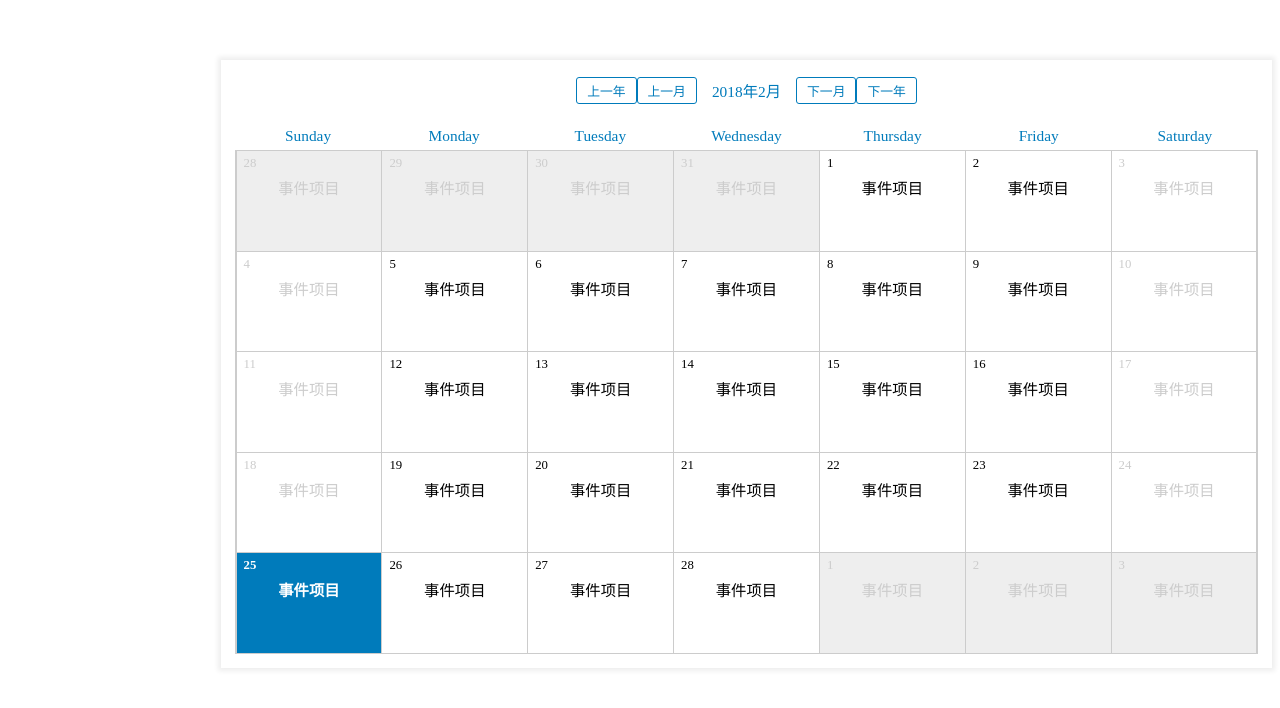
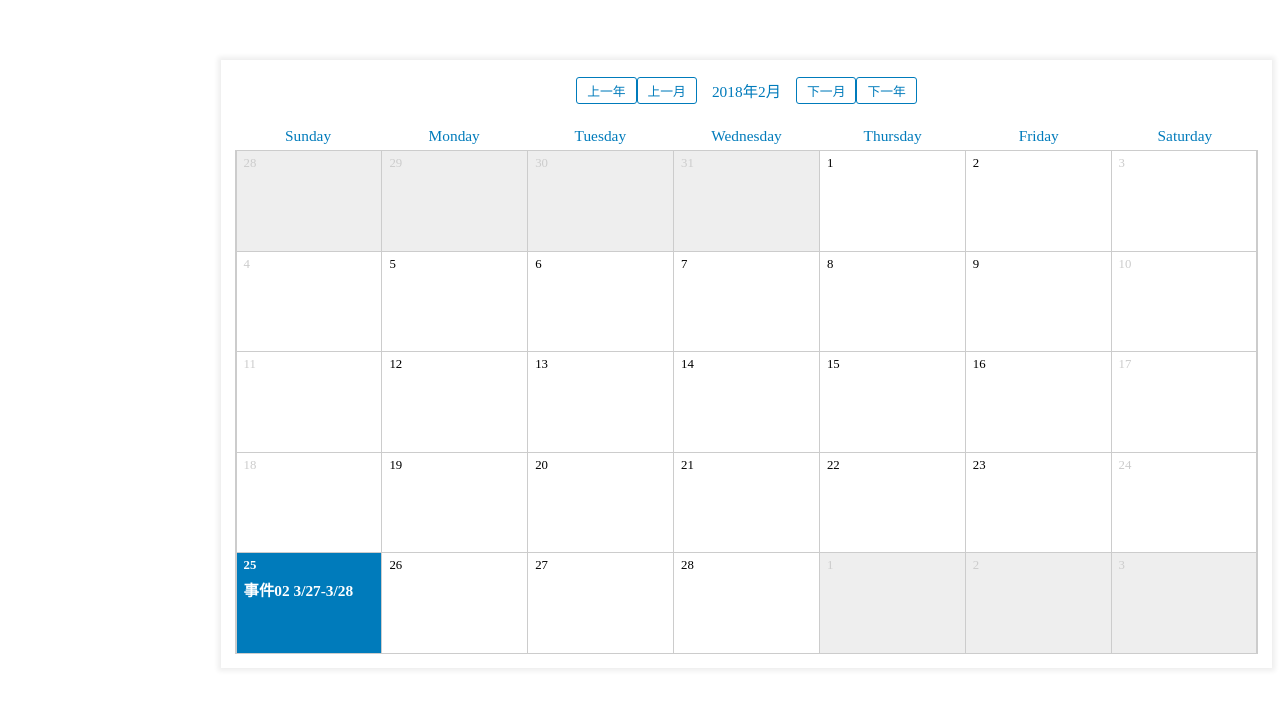
Before and after one commit to YuanBingrui/vue-event-fullcalendar, a Vue app: page / in a window 1280 px wide. Shown: the top 708 px of the page. Built offline with nearby package versions, Linux system fonts and the light colour scheme.

Commit message:
add baseEventCard component

```diff
--- a/src/App.vue
+++ b/src/App.vue
@@ -1,7 +1,7 @@
 <template>
   <div id="app">
     <div class="silde-menu"></div>
-    <event-calendar></event-calendar>
+    <event-calendar :events="demoEvents"></event-calendar>
   </div>
 </template>
 
@@ -15,7 +15,17 @@ export default {
   },
   data () {
     return {
-      primaryColor: '#e0ebaf'
+      primaryColor: '#e0ebaf',
+      demoEvents: [
+        {
+          title: '事件01 1/27-2/2',
+          date: '2018-03-05'
+        },
+        {
+          title: '事件02 3/27-3/28',
+          date: '2018-02-25'
+        }
+      ]
     }
   }
 }
--- a/src/components/EventCalendar/BaseDayCard.vue
+++ b/src/components/EventCalendar/BaseDayCard.vue
@@ -60,9 +60,6 @@ export default {
 }
 .day-card-box-event-view {
   font-size: 1.2vw;
-  display: flex;
-  justify-content: center;
-  align-items: center;
   margin-top: 5px;
 }
 .is-cur-month {
--- /dev/null
+++ b/src/components/EventCalendar/BaseEventCard.vue
@@ -0,0 +1,33 @@
+<template>
+  <div class="event-card-box">
+    {{event.title}}
+  </div>
+</template>
+
+<script>
+export default {
+  name: 'BaseEventCard',
+  props: {
+    event: {
+      type: Object
+    }
+  },
+  data () {
+    return {}
+  },
+  created () {
+
+  },
+  computed: {}
+}
+</script>
+
+<style>
+@import 'common.css';
+
+.event-card-box {
+  white-space: nowrap;
+  overflow: hidden;
+  text-overflow: ellipsis;
+}
+</style>
--- a/src/components/EventCalendar/EventCalendar.vue
+++ b/src/components/EventCalendar/EventCalendar.vue
@@ -20,7 +20,12 @@
             @click="selectedPresentDate(key, keyone)">
             <day-card
               :day-obj="calendarlineone">
-              <span>事件项目</span>
+              <event-card
+                v-for="event in events"
+                :key="event.date"
+                :event="event"
+                v-if="dataToMomentObj(calendarlineone.date) === event.date">
+              </event-card>
             </day-card>
           </div>
         </div>
@@ -35,18 +40,26 @@ import moment from 'moment'
 import TheCalendarHeader from './TheCalendarHeader'
 import TheWeekdays from './TheWeekdays'
 import BaseDayCard from './BaseDayCard'
+import BaseEventCard from './BaseEventCard'
 
 export default {
   name: 'EventCalendar',
   components: {
     'calendar-header': TheCalendarHeader,
     'weekdays': TheWeekdays,
-    'day-card': BaseDayCard
+    'day-card': BaseDayCard,
+    'event-card': BaseEventCard
   },
   props: {
     primaryColor: {
       type: String,
       default: '#007bbb'
+    },
+    events: {
+      type: Array,
+      validator (val) {
+        return val instanceof Array
+      }
     }
   },
   data () {
@@ -128,6 +141,7 @@ export default {
           this.calendar.push(this.createWeekdays(perWeek, currentYear, currentMonth, monthViewStartDate))
         }
       }
+      console.log(this.calendar)
     },
     createWeekdays (perWeek, currentYear, currentMonth, monthViewStartDate) {
       let week = []
@@ -148,6 +162,9 @@ export default {
         monthViewStartDate.add(1, 'day')
       }
       return week
+    },
+    dataToMomentObj (date) {
+      return moment(date).format('YYYY-MM-DD')
     }
   }
 }
@@ -180,6 +197,7 @@ export default {
   box-sizing: border-box;
   margin: 0.5px 0.5px;
   flex-grow: 1;
+  width: 14.15%;
 }
 
 </style>
```
